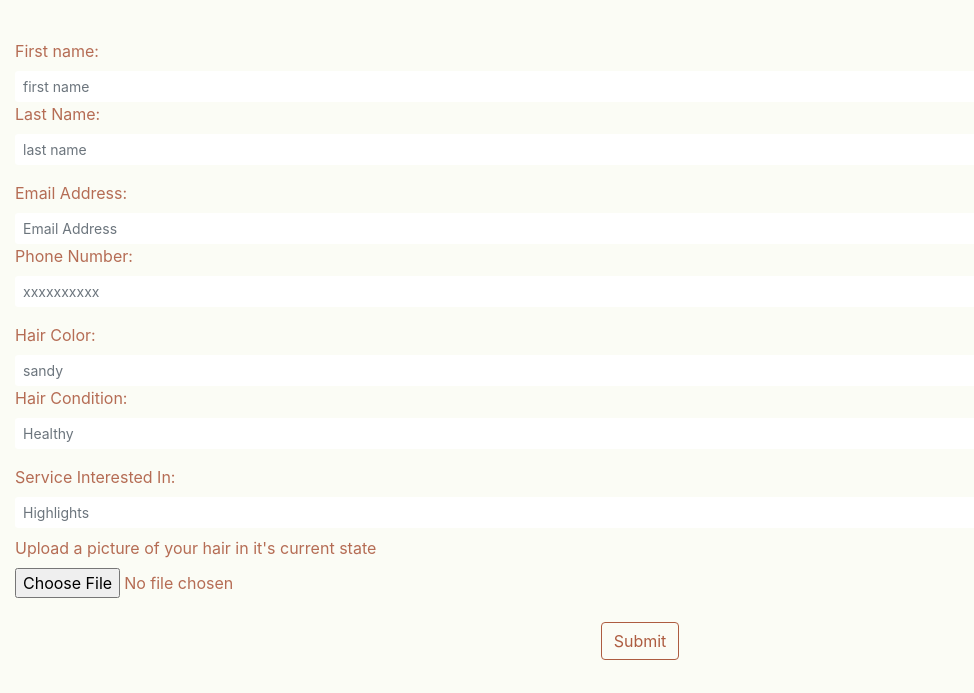
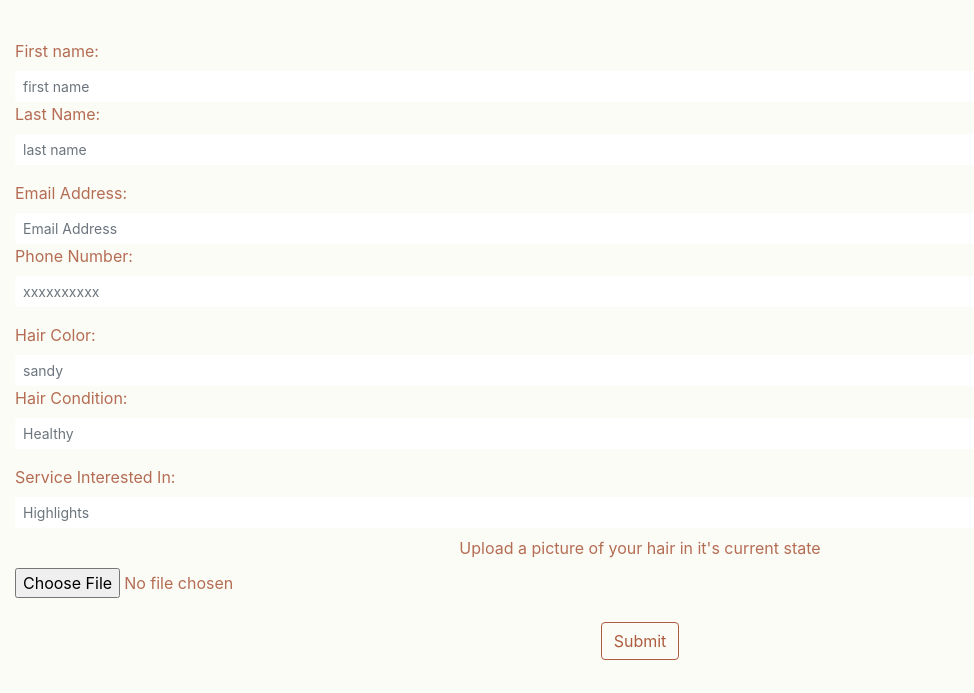
Before and after one commit to jdlevish/SandyManev2, a Gatsby site: page /contact in a window 1280 px wide. Shown: the part 107-800 px from the top of the page, without its empty margins (0-974 px from the left). Built offline with nearby package versions, Linux system fonts and the light colour scheme; Gatsby itself is replaced by a stand-in of ours.

Commit message:
changed position on file upload for contact form

```diff
--- a/src/pages/contact.js
+++ b/src/pages/contact.js
@@ -79,7 +79,7 @@ export default function Contact() {
                 <div class="form-group col-md">
                     <label for="Service " className="float-left">Service Interested In:</label>
                     <input type="text" name="requestedService" id="Service" class="form-control form-control-sm" placeholder="Highlights" onChange={handleChange} />
-                    <label for="currentHair" className="float-left pt-2">Upload a picture of your hair in it's current state</label><input type="file" id="myFile" class="form-control-file" name="currentHair" />
+                    <label for="currentHair" className="pt-2">Upload a picture of your hair in it's current state</label><input type="file" id="myFile" class="form-control-file" name="currentHair" />
 
                     <br />
                     <button type="submit" class="btn btn-outline-secondary"> Submit</button>
```
